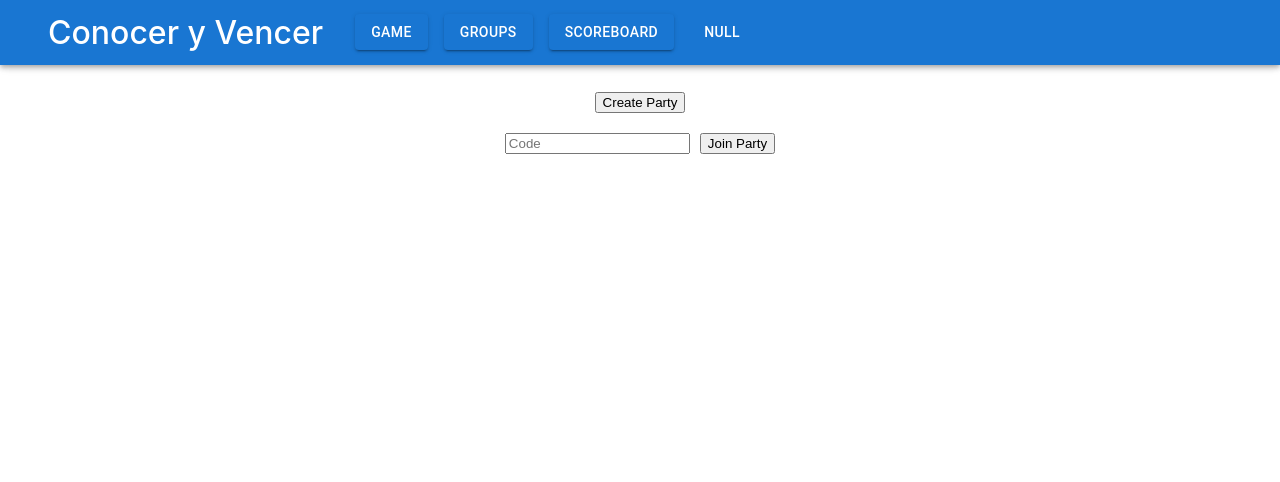
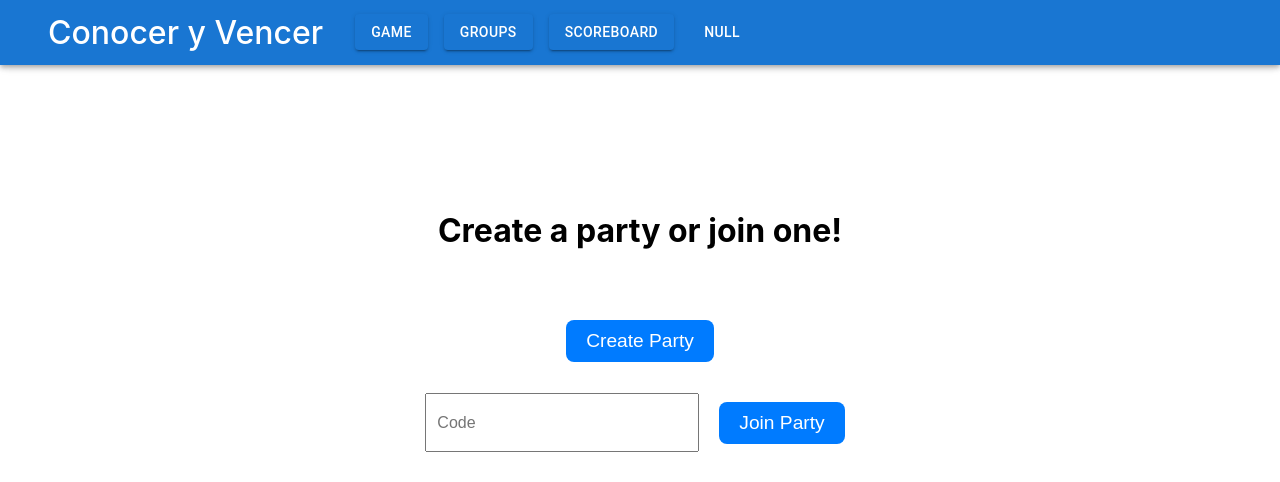
Before and after one commit to Arquisoft/wiq_en2a, a React (Create React App) app in the folder webapp/: page /game/multi-player in a window 1280 px wide. Shown: the top 482 px of the page. Built offline with nearby package versions, Linux system fonts and the light colour scheme; no server answers.

Commit message:
style scoreboard and multiplayer menu

```diff
--- a/webapp/src/components/game/ScoreboardGame.css
+++ b/webapp/src/components/game/ScoreboardGame.css
@@ -1,22 +1,30 @@
 table {
     width: 100%;
     border-collapse: collapse;
+    border-radius: 50%;
+    margin-top: 5rem;
   }
 
   table caption {
-    background-color: black;
+    background-color: #1E1E1E;
     color: white;
-    padding: 10px;
+    padding: 20px;
     text-align: center;
   }
 
   table th, table td {
-    border: 1px solid black;
+    border: 1px solid #1E1E1E;
     width: 33.33%;
     text-align: center;
     padding: 10px;
   }
 
   table th {
-    color: blue;
+    font-weight: bold;
+    color: #007bff;
   }
+
+  .selected {
+    background-color: #D9D9D9;
+    font-weight: bold;
+  }
--- a/webapp/src/components/game/ScoreboardGame.tsx
+++ b/webapp/src/components/game/ScoreboardGame.tsx
@@ -11,26 +11,33 @@ interface ScoreboardGameProps {
 
 const ScoreboardGame:FC<ScoreboardGameProps> = ({userScoresSinglePlayer, userScoresMultiPlayer}) => {
   let sorted;
+  const username = localStorage.getItem('username');
   if(userScoresSinglePlayer){
     sorted = userScoresSinglePlayer.sort((a, b) => b.points - a.points);
   } else if (userScoresMultiPlayer){
     sorted = userScoresMultiPlayer.sort((a, b) => b.points - a.points);
   }
     return (
-        <section>
         <table>
-            <caption>Scoreboard</caption>
+            <caption>Game Scoreboard</caption>
           <thead>
             <tr>
-              <th scope="col" id="rankingHeader">Username</th>
+              <th scope="col" id="rankingHeader">Position</th>
               <th scope="col" id="usernameHeader">Username</th>
               <th scope="col" id="pointsHeader">Points</th>
             </tr>
           </thead>
           <tbody>
             {sorted.map((score, index) => {
+              if(score.username === username) return(
+                <tr key={score.username} className='selected'>
+                  <td headers="rankingHeader">{index+1}</td>
+                  <td headers="usernameHeader">{score.username}</td>
+                  <td headers="pointsHeader">{score.points}</td>
+                </tr>
+              );
               return (
-                <tr key={score.username}>
+                <tr key={score.username} >
                   <td headers="rankingHeader">{index+1}</td>
                   <td headers="usernameHeader">{score.username}</td>
                   <td headers="pointsHeader">{score.points}</td>
@@ -39,7 +46,6 @@ const ScoreboardGame:FC<ScoreboardGameProps> = ({userScoresSinglePlayer, userSco
             })}
           </tbody>
         </table>
-      </section>
     )
 }
 
--- a/webapp/src/components/game/multiplayer/MenuMultiplayer.css
+++ b/webapp/src/components/game/multiplayer/MenuMultiplayer.css
@@ -2,10 +2,24 @@
     display: flex;
     flex-direction: column;
     align-items: center;
+    justify-content: center;
+    height: 70vh;
+  }
+  .container > * {
+    margin-bottom: 60px; /* Adjust the margin as needed */
   }
 
   .create-party-button {
-    margin-top: 20px;
+    font-size: 1.2em;
+    padding: 10px 20px;
+    margin: 10px;
+    text-decoration: none;
+    background-color: #007bff;
+    color: #ffffff;
+    border: none;
+    border-radius: 8px;
+    cursor: pointer;
+    transition: background-color 0.3s ease;
   }
 
   .join-party-container {
@@ -14,14 +28,28 @@
     align-items: center;
   }
 
-  .join-party-label {
-    margin-right: 10px;
-  }
-
   .join-party-input {
+    width: 250px;
+    height: 35px;
+    font-size: 16px;
+    padding: 10px;
     margin-right: 10px;
   }
 
   .join-party-button {
+    font-size: 1.2em; /* Adjust as needed */
+    padding: 10px 20px; /* Adjust as needed */
+    margin: 10px; /* Adjust as needed */
+    text-decoration: none;
+    background-color: #007bff;
+    color: #ffffff; /* White text color */
+    border: none;
+    border-radius: 8px; /* Make the button slightly round */
     cursor: pointer;
+    transition: background-color 0.3s ease;
   }
+
+  h1{
+    margin-bottom: 20px;
+    margin-top: 20px;
+  }
--- a/webapp/src/components/game/multiplayer/MenuMultiplayer.tsx
+++ b/webapp/src/components/game/multiplayer/MenuMultiplayer.tsx
@@ -39,6 +39,7 @@ const MenuMultiplayer: FC<MenuMultiplayerProps> = ({socket, handleCurrentStage,
 
     return (
       <div className="container">
+        <h1>Create a party or join one!</h1>
         <button onClick={createParty} className="create-party-button">
           Create Party
         </button>
```
Lines whose indentation alone changed are shown as unchanged.
